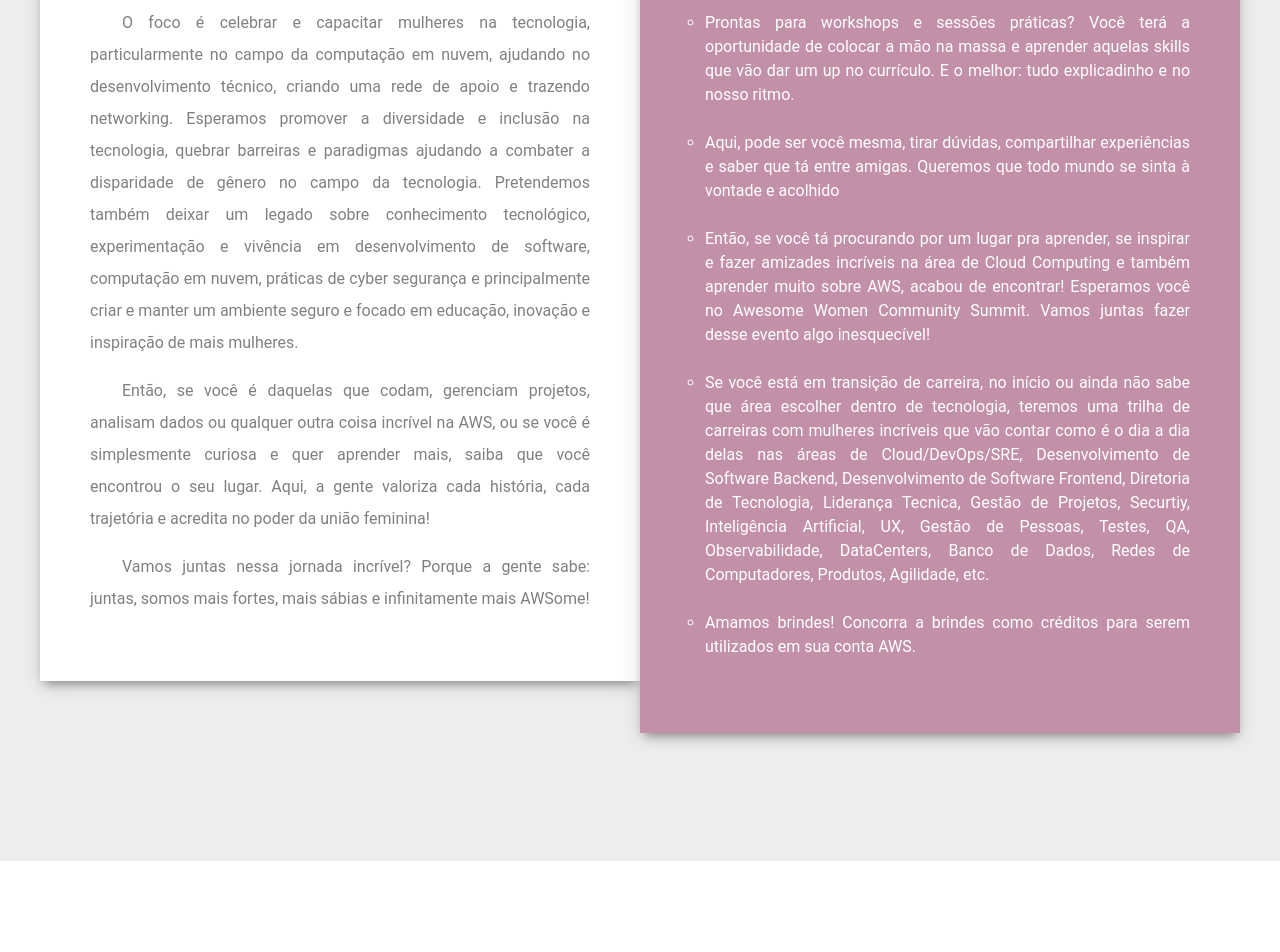
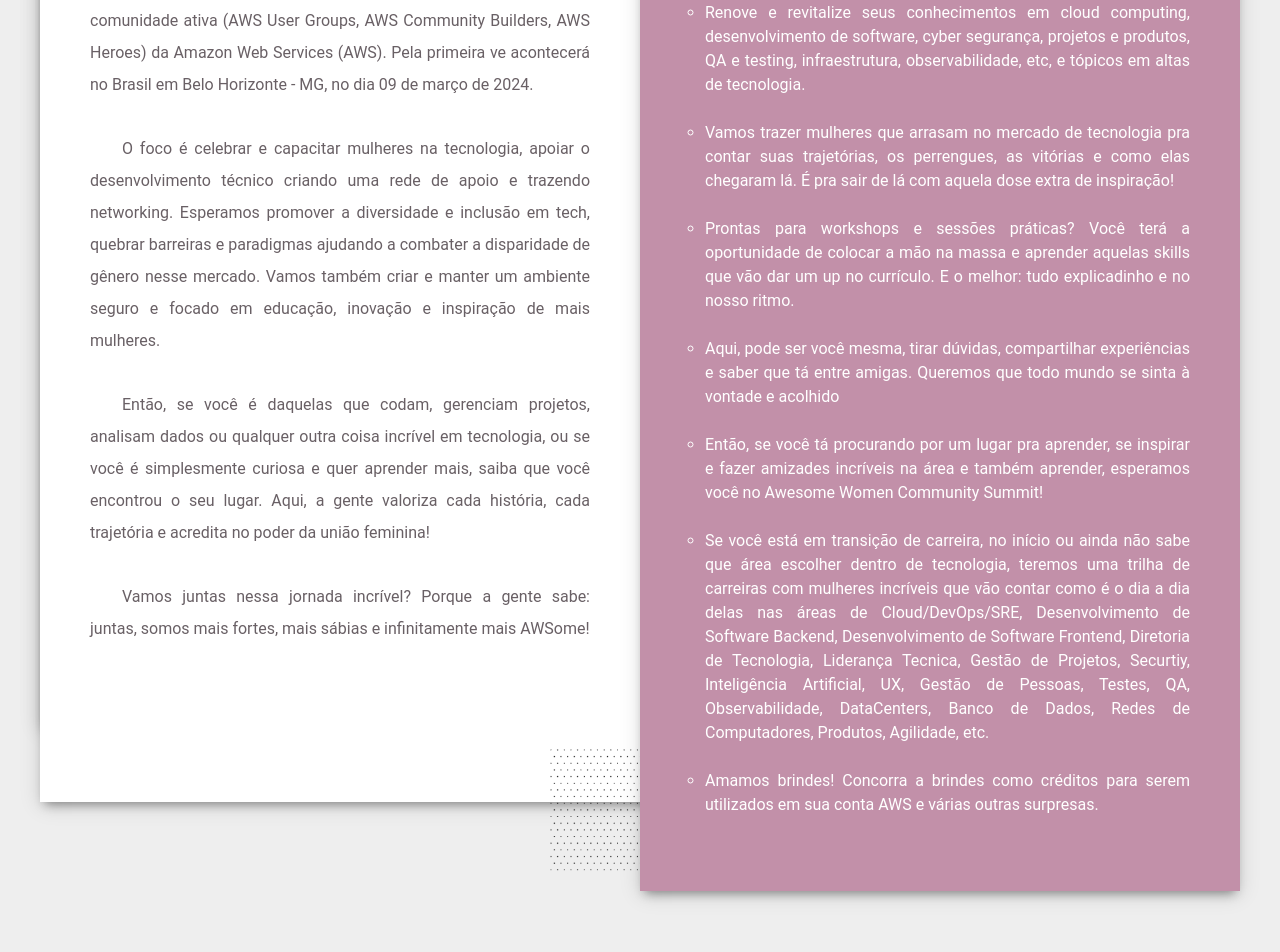
Before and after one commit to shescloud/awsome-women-community-summit-br, a Next.js app: page / in a window 1280 px wide. Shown: the part 1300-2252 px from the top of the page. Built offline with nearby package versions, Linux system fonts and the light colour scheme.

Commit message:
fix: style

```diff
--- a/src/components/text-panel/index.tsx
+++ b/src/components/text-panel/index.tsx
@@ -16,8 +16,9 @@ const TextPanel = ({ title, primary, children, sx }: Props) => {
 		<Box
 			sx={{
 				backgroundColor: primary ? 'white' : '#C290A9',
-				color: primary ? 'gray': 'white',
+				color: primary ? '#696065': 'white',
 				padding: '50px',
+				position: 'relative',
 				...sx,
 			}}
 		>
@@ -28,6 +29,7 @@ const TextPanel = ({ title, primary, children, sx }: Props) => {
 				textTransform: 'uppercase',
 				color: primary ? '#BF6C9A' : 'white',
 				textIndent: 0,
+				marginBottom: '30px',
 			}}>
 				{title}
 			</H1>
--- a/src/pages/codigo-de-conduta.tsx
+++ b/src/pages/codigo-de-conduta.tsx
@@ -32,7 +32,7 @@ const Code = () => {
 					AWSome Women Community Summit Brasil
 				</StyledH1>
 				<img
-					src="/images/logo.png"
+					src="/public/images/logo.png"
 					style={{
 						maxWidth: '300px',
 						margin: '0 auto',
--- a/src/pages/index.tsx
+++ b/src/pages/index.tsx
@@ -114,7 +114,7 @@ export default function Home() {
 							lg: '50%'
 						},
 						'p:not(:first-of-type)': {
-							margin: '1rem 0',
+							margin: '2rem 0',
 						}
 					}}
 				>
@@ -122,11 +122,12 @@ export default function Home() {
 						sx={{
 							position: 'absolute',
 							backgroundColor: 'white',
-							height: '100%',
+							height: '108%',
 							width: '125%',
 							zIndex: -1,
 							top: 0,
 							left: 0,
+							boxShadow: '0 4px 20px 0 rgba(0, 0, 0, 0.14), 0 7px 10px -5px rgba(0, 0, 0, 0.4)',
 							display: {
 								xs: 'none',
 								lg: 'inline-flex',
@@ -134,28 +135,32 @@ export default function Home() {
 						}}
 					/>
 					<p>
-						O AWSome Women Community Summit é um evento que acontece ao redor do mundo e é organizado pela Comunidade
-						ativa (AWS User Groups, AWS Community Builders, AWS Heroes) da Amazon Web Services (AWS). Pela primeira,
-						ele acontecerá no Brasil e a cidade que sediara será Belo Horizonte - MG, no dia 09 de março de 2024.
+						O AWSome Women Community Summit é um evento que acontece ao redor do mundo e é organizado pelas mulheres da comunidade
+						ativa (AWS User Groups, AWS Community Builders, AWS Heroes) da Amazon Web Services (AWS). Pela primeira ve acontecerá no Brasil em Belo Horizonte - MG, no dia 09 de março de 2024.
 					</p>
 					<p>
-						O foco é celebrar e capacitar mulheres na tecnologia, particularmente no campo da computação em nuvem,
-						ajudando no desenvolvimento técnico, criando uma rede de apoio e trazendo networking. Esperamos promover a
-						diversidade e inclusão na tecnologia, quebrar barreiras e paradigmas ajudando a combater a disparidade de
-						gênero no campo da tecnologia. Pretendemos também deixar um legado sobre conhecimento tecnológico,
-						experimentação e vivência em desenvolvimento de software, computação em nuvem, práticas de cyber segurança
-						e principalmente criar e manter um ambiente seguro e focado em educação, inovação e inspiração de mais
+						O foco é celebrar e capacitar mulheres na tecnologia, apoiar o desenvolvimento técnico criando uma rede de apoio e trazendo networking. Esperamos promover a
+						diversidade e inclusão em tech, quebrar barreiras e paradigmas ajudando a combater a disparidade de
+						gênero nesse mercado. Vamos também criar e manter um ambiente seguro e focado em educação, inovação e inspiração de mais
 						mulheres.
 					</p>
 					<p>
 						Então, se você é daquelas que codam, gerenciam projetos, analisam dados ou qualquer outra coisa incrível
-						na AWS, ou se você é simplesmente curiosa e quer aprender mais, saiba que você encontrou o seu lugar.
+						em tecnologia, ou se você é simplesmente curiosa e quer aprender mais, saiba que você encontrou o seu lugar.
 						Aqui, a gente valoriza cada história, cada trajetória e acredita no poder da união feminina!
 					</p>
 					<p>
 						Vamos juntas nessa jornada incrível? Porque a gente sabe: juntas, somos mais fortes, mais sábias e
 						infinitamente mais AWSome!
 					</p>
+					<StyledImg
+						alt="dot bg"
+						src="/images/dot_bg.png"
+						width={130}
+						height={130}
+						style={{ zIndex: 1, right: -40, bottom: -148, position: 'absolute' }}
+						sx={{ display: { xs: 'none', lg: 'inline' } }}
+					/>
 				</TextPanel>
 				<TextPanel
 					primary={false}
@@ -164,7 +169,7 @@ export default function Home() {
 						boxShadow: '0 4px 20px 0 rgba(0, 0, 0, 0.14), 0 7px 10px -5px rgba(0, 0, 0, 0.4)',
 						margin: {
 							xs: '1rem 0',
-							lg: '10rem 0 3rem'
+							lg: '18rem 0 3rem'
 						},
 						zIndex: 2,
 						width: {
@@ -185,10 +190,10 @@ export default function Home() {
 				>
 					<ul style={{ marginLeft: '15px' }}>
 						<li>
-							Renove e revitalize seus conhecimentos em cloud computing, tópicos em altas de tecnologia e muito sobre AWS
+							Renove e revitalize seus conhecimentos em cloud computing, desenvolvimento de software, cyber segurança, projetos e produtos, QA e testing, infraestrutura, observabilidade, etc, e tópicos em altas de tecnologia.
 						</li>
 						<li>
-							Vamos trazer mulheres que arrasam no mercado de tecnologia pra contar suas trajetórias, os perrengues, as vitórias e comoelas chegaram lá. É pra sair de lá com aquela dose extra de inspiração!
+							Vamos trazer mulheres que arrasam no mercado de tecnologia pra contar suas trajetórias, os perrengues, as vitórias e como elas chegaram lá. É pra sair de lá com aquela dose extra de inspiração!
 						</li>
 						<li>
 							Prontas para workshops e sessões práticas? Você terá a oportunidade de colocar a mão na massa e aprender
@@ -200,13 +205,19 @@ export default function Home() {
 						</li>
 						<li>
 							Então, se você tá procurando por um lugar pra aprender, se inspirar e fazer amizades incríveis na área
-							de Cloud Computing e também aprender muito sobre AWS, acabou de encontrar! Esperamos você no Awesome Women Community Summit. Vamos juntas fazer desse evento algo inesquecível!
+							e também aprender, esperamos você no Awesome
+							Women Community Summit!
 						</li>
 						<li>
-							Se você está em transição de carreira, no início ou ainda não sabe que área escolher dentro de tecnologia, teremos uma trilha de carreiras com mulheres incríveis que vão contar como é o dia a dia delas nas áreas de Cloud/DevOps/SRE, Desenvolvimento de Software Backend, Desenvolvimento de Software Frontend, Diretoria de Tecnologia, Liderança Tecnica, Gestão de Projetos, Securtiy, Inteligência Artificial, UX, Gestão de Pessoas, Testes, QA, Observabilidade, DataCenters, Banco de Dados, Redes de Computadores, Produtos, Agilidade, etc.
+							Se você está em transição de carreira, no início ou ainda não sabe que área escolher dentro de
+							tecnologia, teremos uma trilha de carreiras com mulheres incríveis que vão contar como é o dia a dia
+							delas nas áreas de Cloud/DevOps/SRE, Desenvolvimento de Software Backend, Desenvolvimento de Software
+							Frontend, Diretoria de Tecnologia, Liderança Tecnica, Gestão de Projetos, Securtiy, Inteligência
+							Artificial, UX, Gestão de Pessoas, Testes, QA, Observabilidade, DataCenters, Banco de Dados, Redes de
+							Computadores, Produtos, Agilidade, etc.
 						</li>
 						<li>
-							Amamos brindes! Concorra a brindes como créditos para serem utilizados em sua conta AWS.
+							Amamos brindes! Concorra a brindes como créditos para serem utilizados em sua conta AWS e várias outras surpresas.
 						</li>
 					</ul>
 				</TextPanel>
```
Also changed, not shown: public/images/dot_bg.png (added), 1 other file (tests, documents, lock files or other folders).
